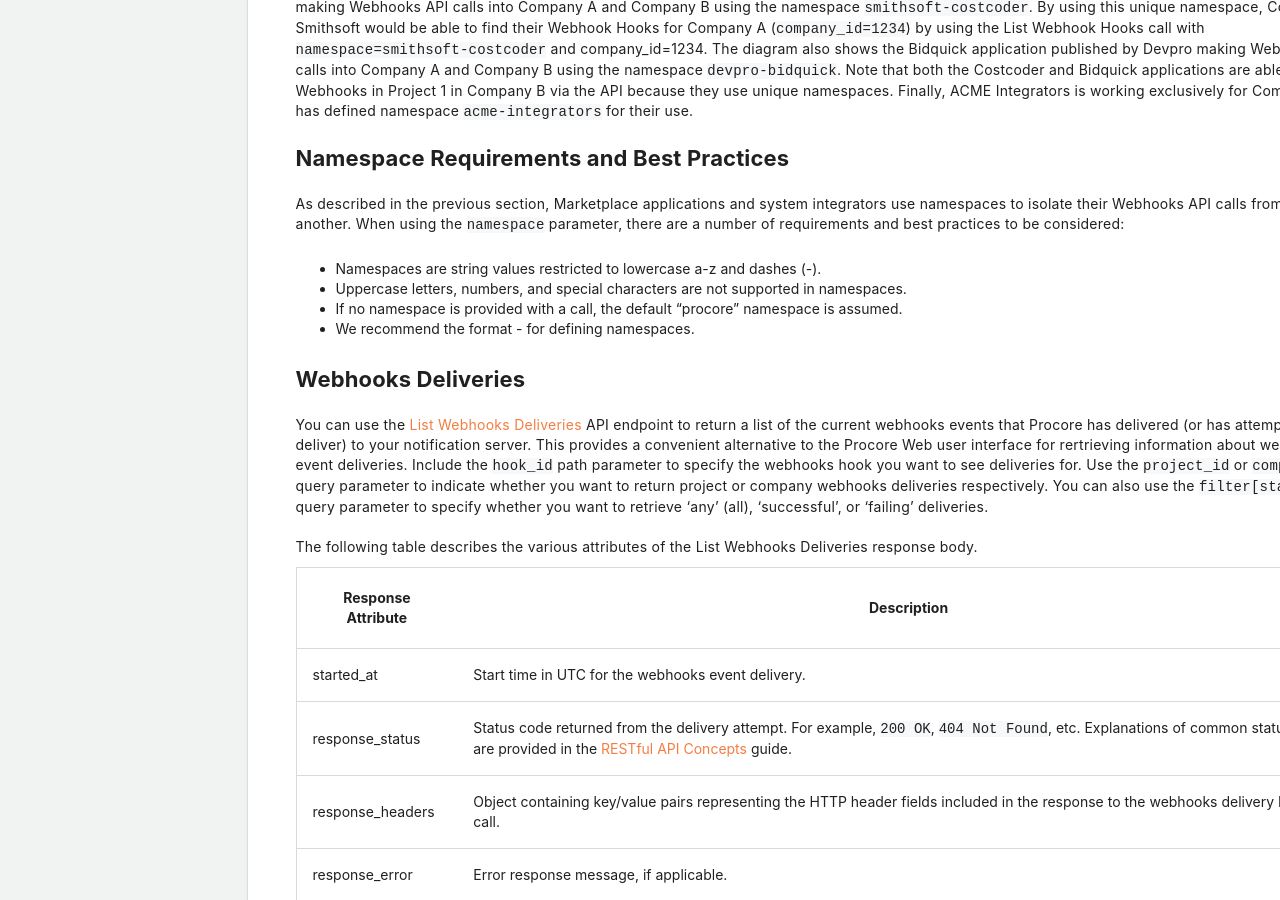
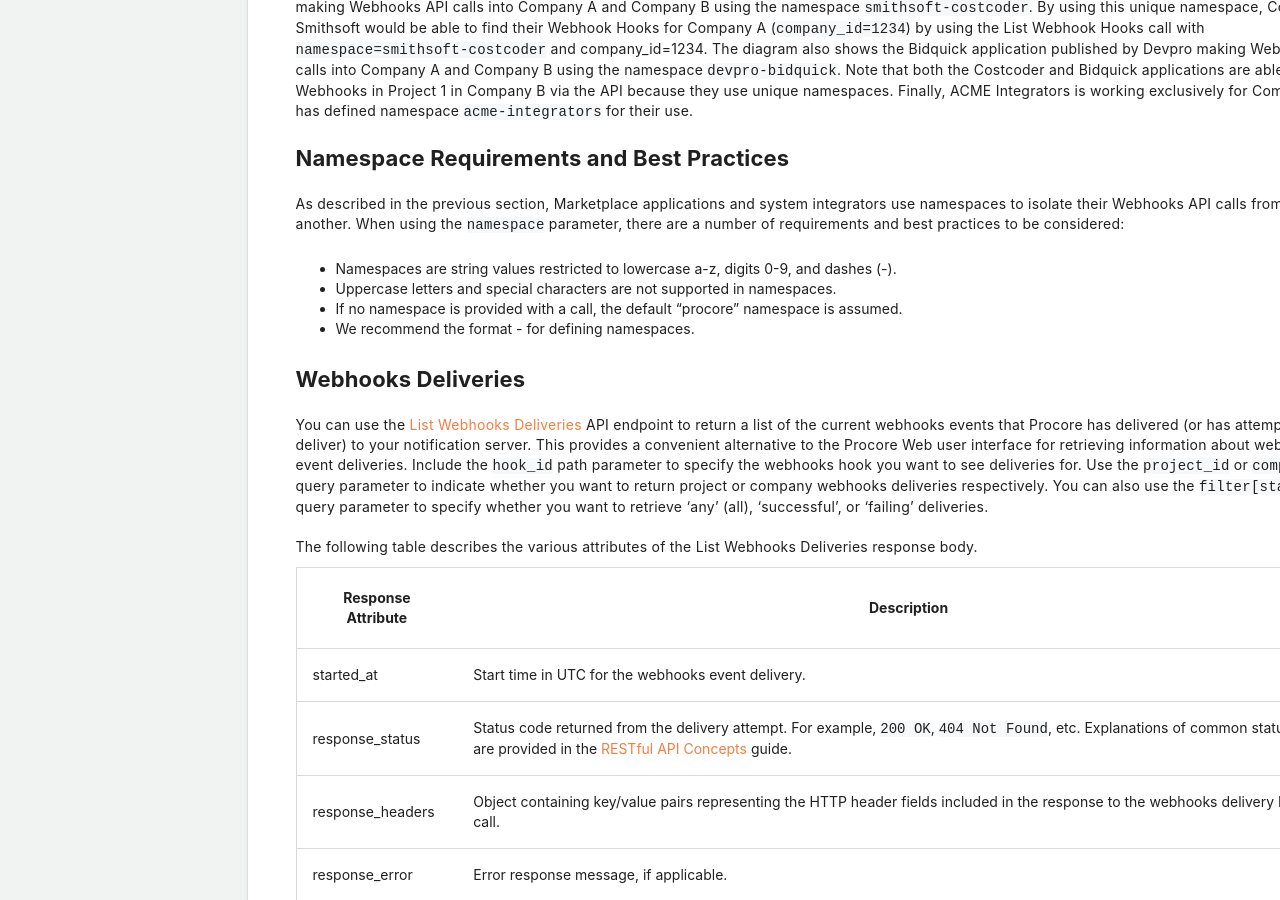
Before and after one commit to procore/documentation, a Jekyll site: the page built from webhooks/webhooks_api.md, in a window 1280 px wide and 900 px high, scrolled down 3986 px. Built offline with Jekyll 4.4.1, drawn with Linux system fonts in a browser that asks for light colours; comment, search, counter and statistics services are not loaded.

Commit message:
update namespace requirements and fix typo

```diff
--- a/webhooks/webhooks_api.md
+++ b/webhooks/webhooks_api.md
@@ -130,15 +130,15 @@ Finally, ACME Integrators is working exclusively for Company B and has defined n
 As described in the previous section, Marketplace applications and system integrators use namespaces to isolate their Webhooks API calls from one another.
 When using the `namespace` parameter, there are a number of requirements and best practices to be considered:
 
-- Namespaces are string values restricted to lowercase a-z and dashes (-).
-- Uppercase letters, numbers, and special characters are not supported in namespaces.
+- Namespaces are string values restricted to lowercase a-z, digits 0-9, and dashes (-).
+- Uppercase letters and special characters are not supported in namespaces.
 - If no namespace is provided with a call, the default "procore" namespace is assumed.
 - We recommend the format <publisher name>-<application name> for defining namespaces.
 
 ## Webhooks Deliveries
 
 You can use the [List Webhooks Deliveries](https://developers.procore.com/reference/rest/v1/deliveries) API endpoint to return a list of the current webhooks events that Procore has delivered (or has attempted to deliver) to your notification server.
-This provides a convenient alternative to the Procore Web user interface for rertrieving information about webhooks event deliveries.
+This provides a convenient alternative to the Procore Web user interface for retrieving information about webhooks event deliveries.
 Include the `hook_id` path parameter to specify the webhooks hook you want to see deliveries for.
 Use the `project_id` or `company_id` query parameter to indicate whether you want to return project or company webhooks deliveries respectively.
 You can also use the `filter[status]` query parameter to specify whether you want to retrieve 'any' (all), 'successful', or 'failing' deliveries.
```
